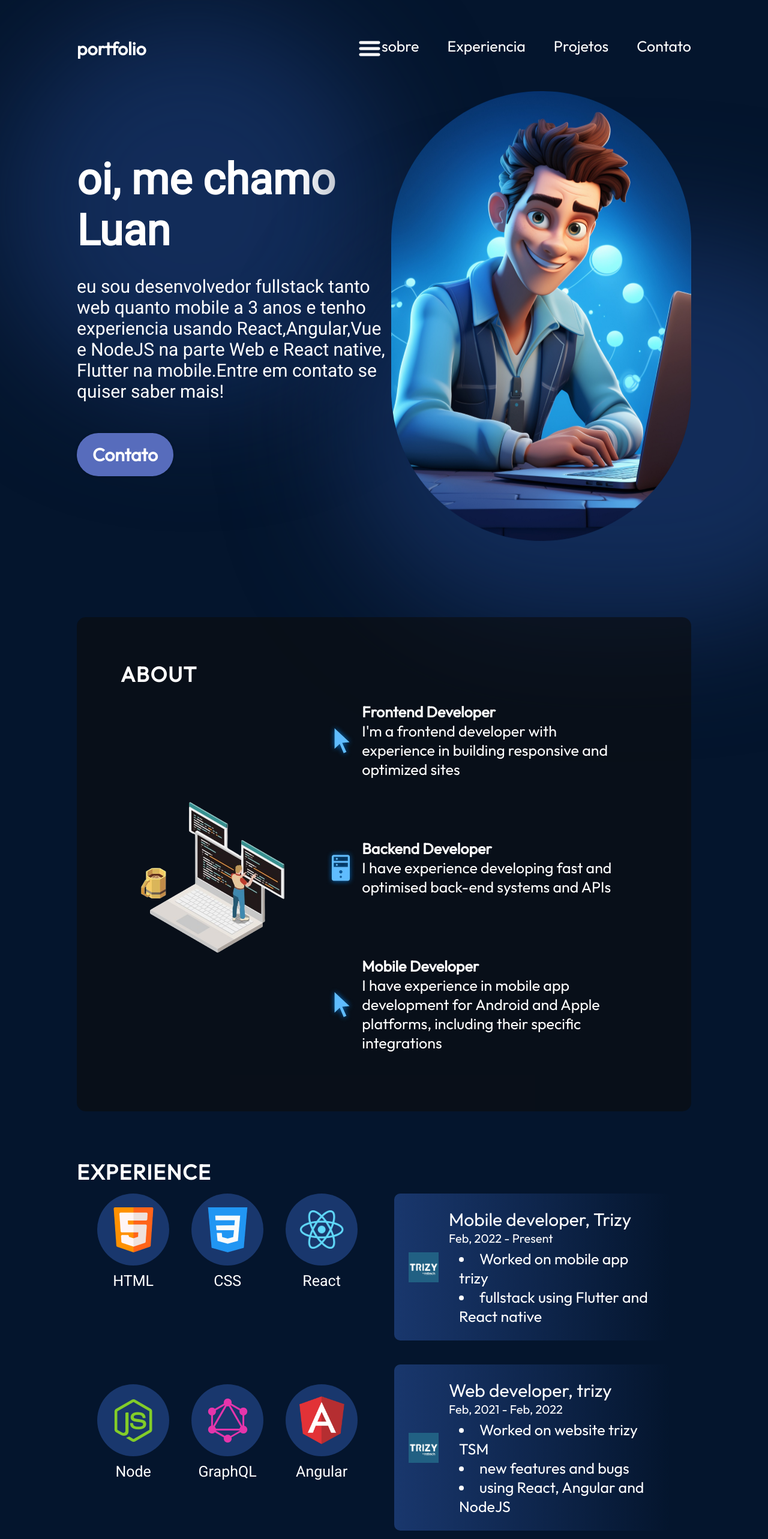
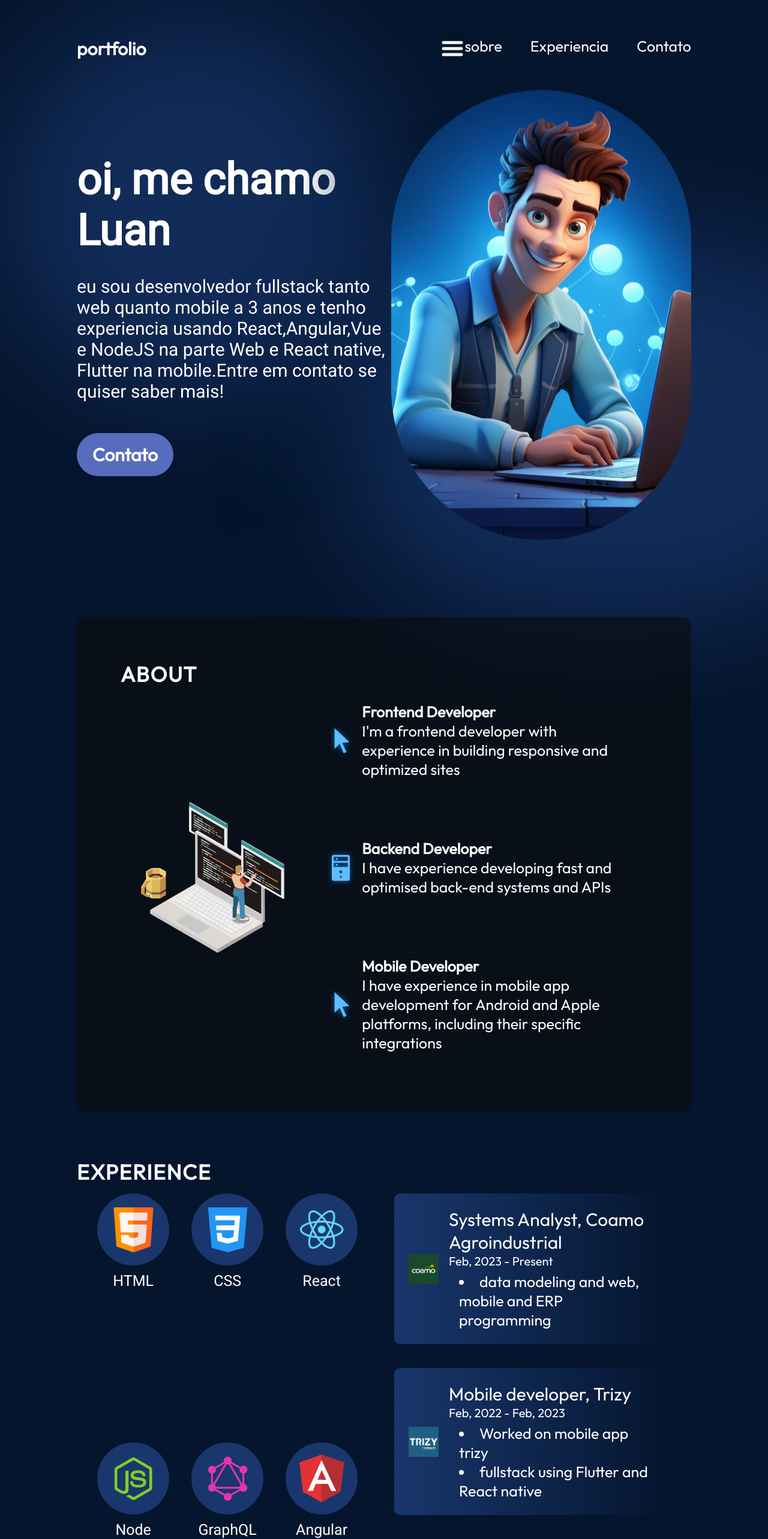
Before and after one commit to luansouzadealmeidadev/react-portfolio, a React (Vite) app: page / in a window 1280 px wide. Shown: the top 2566 px of the page at 60% size. Built offline with nearby package versions, Linux system fonts and the light colour scheme.

Commit message:
efetuado a retirada do projeto em visulizacao e add nova exp

```diff
--- a/src/App.jsx
+++ b/src/App.jsx
@@ -4,7 +4,7 @@ import { Contact } from "./components/Contact/Contact";
 import { Experience } from "./components/Experience/Experience";
 import { Hero } from "./components/Hero/Hero";
 import { Navbar } from "./components/Navbar/Navbar";
-import { Projects } from "./components/Projects/Projects";
+//import { Projects } from "./components/Projects/Projects";
 
 function App() {
   return (
@@ -13,7 +13,6 @@ function App() {
       <Hero />
       <About />
       <Experience />
-      <Projects />
       <Contact />
     </div>
   );
--- a/src/components/Navbar/Navbar.jsx
+++ b/src/components/Navbar/Navbar.jsx
@@ -33,9 +33,7 @@ export const Navbar = () => {
           <li>
             <a href="#experience">{i18next.t('navbar.experience')}</a>
           </li>
-          <li>
-            <a href="#projects">{i18next.t('navbar.projects')}</a>
-          </li>
+
           <li>
             <a href="#contact">{i18next.t('navbar.contact')}</a>
           </li>
--- a/src/data/history.json
+++ b/src/data/history.json
@@ -1,9 +1,18 @@
 [
+  {
+    "role": "Systems Analyst",
+    "organisation": "Coamo Agroindustrial",
+    "startDate": "Feb, 2023",
+    "endDate": "Present",
+    "experiences": ["data modeling and web, mobile and ERP programming"],
+    "imageSrc": "history/coamo.png"
+  },
+
   {
     "role": "Mobile developer",
     "organisation": "Trizy",
     "startDate": "Feb, 2022",
-    "endDate": "Present",
+    "endDate": "Feb, 2023",
     "experiences": ["Worked on mobile app trizy", "fullstack using Flutter and React native"],
     "imageSrc": "history/trizy.png"
   },
--- a/src/data/skills.json
+++ b/src/data/skills.json
@@ -30,5 +30,9 @@
   {
     "title":"Flutter",
     "imageSrc":"skills/flutter.png"
+  },
+  {
+    "title": ".net",
+    "imageSrc": "skills/dotnet.png"
   }
 ]
```
Also changed, not shown: assets/history/coamo.png (added), assets/skills/dotnet.png (added).
